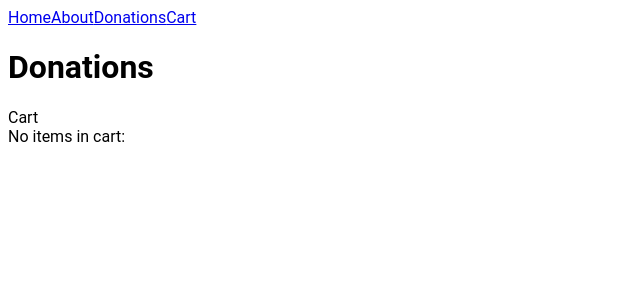
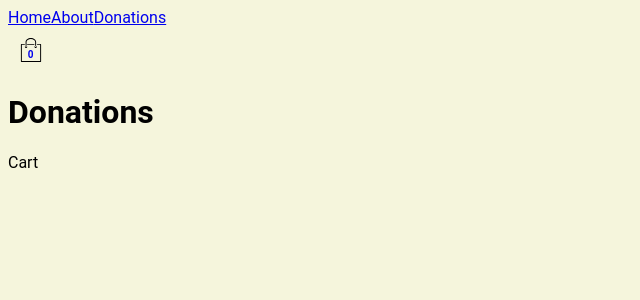
Before and after one commit to dayshajones/dayshas-donations-frontend, a React (Create React App) app: page /cart in a window 1280 px wide. Shown: the top 300 px of the page, without its empty margins (0-640 px from the left). Built offline with nearby package versions, Linux system fonts and the light colour scheme.

Commit message:
adding cart icon

```diff
--- a/package.json
+++ b/package.json
@@ -13,6 +13,7 @@
     "react-scripts": "5.0.1",
     "redux": "^4.2.0",
     "redux-thunk": "^2.4.1",
+    "scss": "^0.2.4",
     "web-vitals": "^2.1.4"
   },
   "scripts": {
--- a/src/App.css
+++ b/src/App.css
@@ -36,3 +36,58 @@
     transform: rotate(360deg);
   }
 }
+
+.navigation {
+  height: 70px;
+  width: 100%;
+  display: flex;
+  justify-content: space-between;
+  margin-bottom: 25px;
+}
+
+.navigation .logo-container {
+    height: 100%;
+    width: 70px;
+    padding: 25px;
+}
+
+.navigation .logo-container .nav-links-container {
+    width: 50%;
+    height: 100%;
+    display: flex;
+    align-items: center;
+    justify-content: flex-end;
+}
+
+.navigation .logo-container .nav-links-container {
+      padding: 10px 15px;
+      cursor: pointer;
+}
+
+.cart-icon-container {
+  width: 45px;
+  height: 45px;
+  position: relative;
+  display: flex;
+  align-items: center;
+  justify-content: center;
+  cursor: pointer;
+}
+
+.cart-icon-container .shopping-icon {
+    width: 24px;
+    height: 24px;
+}
+
+  .cart-icon-container .item-count {
+    position: absolute;
+    font-size: 10px;
+    font-weight: bold;
+    bottom: 12px;
+}
+
+
+
+body {
+  background-color: beige;
+}
--- a/src/App.js
+++ b/src/App.js
@@ -1,26 +1,24 @@
 import './App.css';
+import Navbar from './components/Navbar';
 import DonationsIndex from './containers/Donationsindex'
 import About from './components/About'
 import Cart from './components/Cart'
 import { Route, Routes, Link } from 'react-router-dom'
 import DonationsDetails from './components/DonationsDetails';
-import React, { useState } from "react"
-
+import CartIcon from '../src/components/CartIcon'
 
 function App() {
-
-  const [cartDonations, setCartDonations ] = useState([])
   return (
     <>
     <Link to="/">Home</Link>
     <Link to="/about">About</Link>
     <Link to="/donations">Donations</Link>
-    <Link to="/cart">Cart</Link>
+    <Link to="/cart">{<CartIcon />}</Link>
     <h1>Donations</h1>
     <Routes>
       <Route path="/donations" element={<DonationsIndex/>} />
       <Route path="/about" element={<About/>} />
-      <Route path="/cart" element={<Cart cartDonations={cartDonations}/>} />
+      <Route path="/cart" element={<Cart />} />
       <Route path="/donations/:id" element={<DonationsDetails/>} />
     </Routes>
     {/* <DonationsIndex /> */}
--- a/src/components/Cart.js
+++ b/src/components/Cart.js
@@ -1,13 +1,10 @@
-import React from 'react'
+import { ReactComponent as ShoppingIcon} from '../assets/shopping-bag.svg'
 
-const Cart = ({cartDonations}) => {
+const Cart = () => {
   return (
-    <div>Cart
-
-      {cartDonations.length === 0 && (
-      <div>No items in cart:</div>)}
+    <div>
+      Cart
     </div>
-
   )
 }
 
--- /dev/null
+++ b/src/components/CartIcon.js
@@ -0,0 +1,12 @@
+import { ReactComponent as ShoppingIcon} from '../assets/shopping-bag.svg'
+
+const CartIcon = () => {
+  return (
+      <div className='cart-icon-container'>
+          <ShoppingIcon className='shopping-icon' />
+          <span className='item-count'>0</span>
+      </div>
+  )
+}
+
+export default CartIcon
--- a/src/components/DonationCard.js
+++ b/src/components/DonationCard.js
@@ -1,15 +1,16 @@
 import { Link } from 'react-router-dom'
 
-export function DonationCard({id, title, brand, size, department, image_url, available, shipping_price}){
+export function DonationCard({ id, title, brand, size, department, image_url, available, shipping_price, handleClick }){
 
   return <div className="card">
     <Link to={`/donations/${id}`}><h3>{title}</h3></Link>
+    <h3>{title}</h3>
     <p>{brand}</p>
     <p>{department}</p>
     <p>{size}</p>
-    <img src={image_url} />
+    <img src={image_url} alt={title} />
       <p>{available}</p>
       <p>${shipping_price} </p>
-      <button>Add to Cart</button>
+      <button onClick={() => handleClick({ id, title, brand, size, department, image_url, available, shipping_price})}>Add to Cart</button>
   </div>
 }
--- a/src/components/DonationsDetails.js
+++ b/src/components/DonationsDetails.js
@@ -1,15 +1,48 @@
-import React from 'react'
+// import { connect } from "react-redux"
+// import { useParams } from "react-router"
+// import { getDonation } from "../redux/actions/donationsAction"
+// import { useEffect } from 'react'
+// function DonationsDetails(props) {
 
-export default function DonationsDetails({id, title, brand, department, size, image_url, available, shipping_price}) {
+//   const route = useParams().id
+//   console.log(props.getDonation)
+
+//   useEffect(() => getDonation(route), [getDonation, route])
+
+//   return (
+//     <div className='donation-details'>
+//       {/* <p>{brand}</p>
+//     <p>{department}</p>
+//     <img src={image_url} />
+//       <p>{available}</p>
+//       <p>${shipping_price} </p>
+//       <button>Add to Cart</button> */}
+//       </div>
+//   )
+// }
+
+// export default connect(null, {getDonation})(DonationsDetails)
+
+
+import { connect } from "react-redux"
+// import { useParams } from "react-router"
+import { getDonation } from "../redux/actions/donationsAction"
+
+function DonationsDetails({title, brand, department, image_url, available, shipping_price}) {
+
+  // const route = useParams().id
+  // console.log(props.getDonation)
+
   return (
     <div className='donation-details'>
       <p>{brand}</p>
-      <p>{size}</p>
     <p>{department}</p>
-    <img src={image_url} />
+    <img src={image_url} alt={title} />
       <p>{available}</p>
       <p>${shipping_price} </p>
       <button>Add to Cart</button>
       </div>
   )
 }
+
+export default connect(null, {getDonation})(DonationsDetails)
--- a/src/components/Navbar.js
+++ b/src/components/Navbar.js
@@ -1,13 +1,13 @@
 import React from 'react'
 import { Route, Routes, Link } from 'react-router-dom'
+import Cart from './Cart'
 
 export default function Navbar() {
   return (
     <div>
-    <Link to="/">Home</Link>
-    <Link to="/about">About</Link>
-    <Link to="/donations">Donations</Link>
-    <Link to="/cart">Cart</Link>
+        <Link to="/">Home</Link>
+        <Link to="/about">About</Link>
+        <Link to="/donations">Donations</Link>
     </div>
   )
 }
--- a/src/containers/Donationsindex.js
+++ b/src/containers/Donationsindex.js
@@ -1,27 +1,55 @@
-import { useSelector, useDispatch } from 'react-redux'
-import React, { useEffect } from "react"
+// import { useSelector, useDispatch } from 'react-redux'
+// import React, { useEffect } from "react"
+// import { getDonations } from '../redux/actions/donationsAction'
+// import { DonationCard } from '../components/DonationCard'
+
+// function DonationsIndex() {
+//     const donations = useSelector(state => state.donations)
+//     const dispatch = useDispatch()
+
+//     useEffect(() => {
+//         dispatch(getDonations())
+//     }, [getDonations])
+
+//     return <div className="cards">
+//         <div className="wrap">
+//         {donations.map(donation => <DonationCard {...donation} key={donation.id}/>)}
+//     </div>
+//     </div>
+// }
+
+// // const mapStateToProps = (state) => {
+// //     return {donations: state.donations}
+// // }
+
+// // export default connect(mapStateToProps, { getDonations})(DonationsIndex)
+
+// export default DonationsIndex
+
+import { useEffect, useState } from "react"
 import { getDonations } from '../redux/actions/donationsAction'
+import { connect } from 'react-redux'
 import { DonationCard } from '../components/DonationCard'
 
-function DonationsIndex() {
-    const donations = useSelector(state => state.donations)
-    const dispatch = useDispatch()
+function DonationIndex({getDonations, donations}){
 
-    useEffect(() => {
-        dispatch(getDonations())
-    }, [getDonations])
+const [ cart, setCart] = useState([])
 
-    return <div className="cards">
-        <div className="wrap">
-        {donations.map(donation => <DonationCard {...donation} key={donation.id}/>)}
-    </div>
-    </div>
+const handleClick = (donation) => {
+    console.log(donation)
 }
 
-// const mapStateToProps = (state) => {
-//     return {donations: state.donations}
-// }
+  useEffect(getDonations, [getDonations])
 
-// export default connect(mapStateToProps, { getDonations})(DonationsIndex)
+  return <div className="cards">
+       <div className="wrap">
+        {donations.map(donation => <DonationCard {...donation} key={donation.id} handleClick={handleClick} />)}
+        </div>
+  </div>
+}
 
-export default DonationsIndex
+const mapStateToProps = (state) => {
+  return {donations: state.donations}
+}
+
+export default connect(mapStateToProps, { getDonations })(DonationIndex)
--- a/src/redux/actions/donationsAction.js
+++ b/src/redux/actions/donationsAction.js
@@ -8,9 +8,9 @@ export const getDonations = () => {
     }
 }
 
-export const selectedDonations = (id) => {
+export const getDonation = (id) => {
     return dispatch => fetch("http://localhost:3000" + `/donations/${id}`)
     .then(res => res.json())
-    .then(donation => dispatch({type: "SELECTED_DONATION", payload: donation})
+    .then(donation => dispatch({type: "GET_DONATION", payload: donation})
     )
   }
--- a/src/redux/reducer.js
+++ b/src/redux/reducer.js
@@ -1,14 +1,23 @@
 const initialState = {
     donations: [],
-    // selectedDonations: []
+    selectedDonations: {
+        id: null,
+        brand: "",
+        department: "",
+        size: "",
+        title: "",
+        image_url: "",
+        available: "",
+        shipping_price: ""
+    }
 }
 
 export default function reducer(state=initialState, action){
     switch (action.type){
         case "GET_DONATIONS":
           return {...state, donations: action.payload};
-        // case "SELECTED_DONATIONS":
-        //     return {...state, selectedDonations: action.payload}
+        case "GET_DONATION":
+            return {...state, selectedDonations: action.payload}
         default:
             return {...state}
     }
```
Also changed, not shown: src/assets/shopping-bag.svg (added), 1 other file (tests, documents, lock files or other folders).
